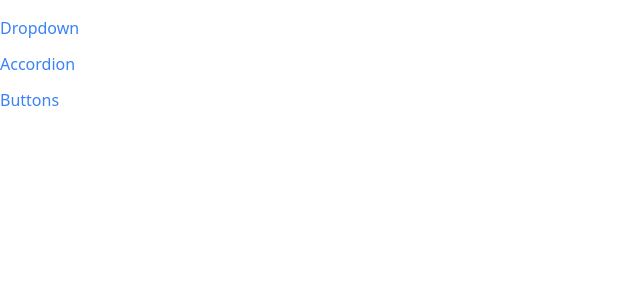
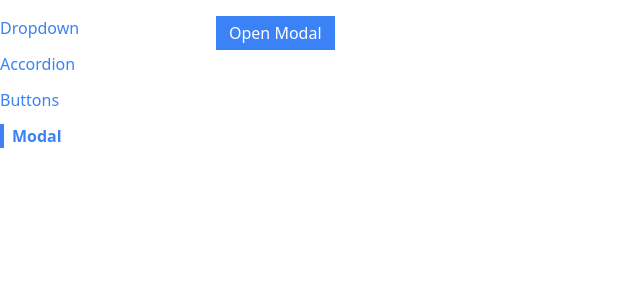
Before and after one commit to rizdar/react-components, a React (Vite) app: page /modal in a window 1280 px wide. Shown: the top 300 px of the page, without its empty margins (0-640 px from the left). Built offline with nearby package versions, Linux system fonts and the light colour scheme.

Commit message:
create modal & portall

```diff
--- a/index.html
+++ b/index.html
@@ -8,6 +8,7 @@
   </head>
   <body>
     <div id="root"></div>
+    <div class="modal-container"></div>
     <script type="module" src="/src/main.jsx"></script>
   </body>
 </html>
--- a/src/App.jsx
+++ b/src/App.jsx
@@ -3,6 +3,7 @@
 import AccordionPage from './pages/AccordionPage';
 import Dropdownpage from './pages/Dropdownpage';
 import ButtonPage from './pages/ButtonPage';
+import ModalPage from './pages/ModalPage';
 
 function App() {
   return (
@@ -18,6 +19,9 @@
         <Route path="/buttons">
           <ButtonPage />
         </Route>
+        <Route path="/modal">
+          <ModalPage />
+        </Route>
       </div>
     </div>
   );
--- /dev/null
+++ b/src/components/Modal.jsx
@@ -0,0 +1,24 @@
+import ReacDOM from 'react-dom';
+import { useEffect } from 'react';
+
+export default function Modal({ onClose, children, actionBar }) {
+  useEffect(() => {
+    document.body.classList.add('overflow-hidden');
+
+    return () => {
+      document.body.classList.remove('overflow-hidden');
+    };
+  }, []);
+  return ReacDOM.createPortal(
+    <div>
+      <div className="fixed inset-0 bg-gray-300 opacity-80" onClick={onClose}></div>
+      <div className="fixed inset-40 p-10 bg-white">
+        <div className="flex flex-col justify-between h-full">
+          {children}
+          <div className="flex justify-end">{actionBar}</div>
+        </div>
+      </div>
+    </div>,
+    document.querySelector('.modal-container')
+  );
+}
--- a/src/components/Sidebar.jsx
+++ b/src/components/Sidebar.jsx
@@ -5,6 +5,7 @@
     { label: 'Dropdown', path: '/' },
     { label: 'Accordion', path: '/accordion' },
     { label: 'Buttons', path: '/buttons' },
+    { label: 'Modal', path: '/modal' },
   ];
 
   const renderedLinks = links.map((link) => {
--- /dev/null
+++ b/src/pages/ModalPage.jsx
@@ -0,0 +1,37 @@
+import { useState } from 'react';
+import Button from '../components/Button';
+import Modal from '../components/Modal';
+
+export default function ModalPage() {
+  const [showModal, setShowModal] = useState(false);
+
+  const handleClick = () => {
+    setShowModal(true);
+  };
+
+  const handleClose = () => {
+    setShowModal(false);
+  };
+
+  const modal = (
+    <Modal
+      onClose={handleClose}
+      actionBar={
+        <Button primary onClick={handleClose}>
+          I Accept
+        </Button>
+      }
+    >
+      <p>here is an important agreement for you to accept</p>
+    </Modal>
+  );
+
+  return (
+    <div>
+      <Button primary onClick={handleClick}>
+        Open Modal
+      </Button>
+      {showModal && modal}
+    </div>
+  );
+}
```
